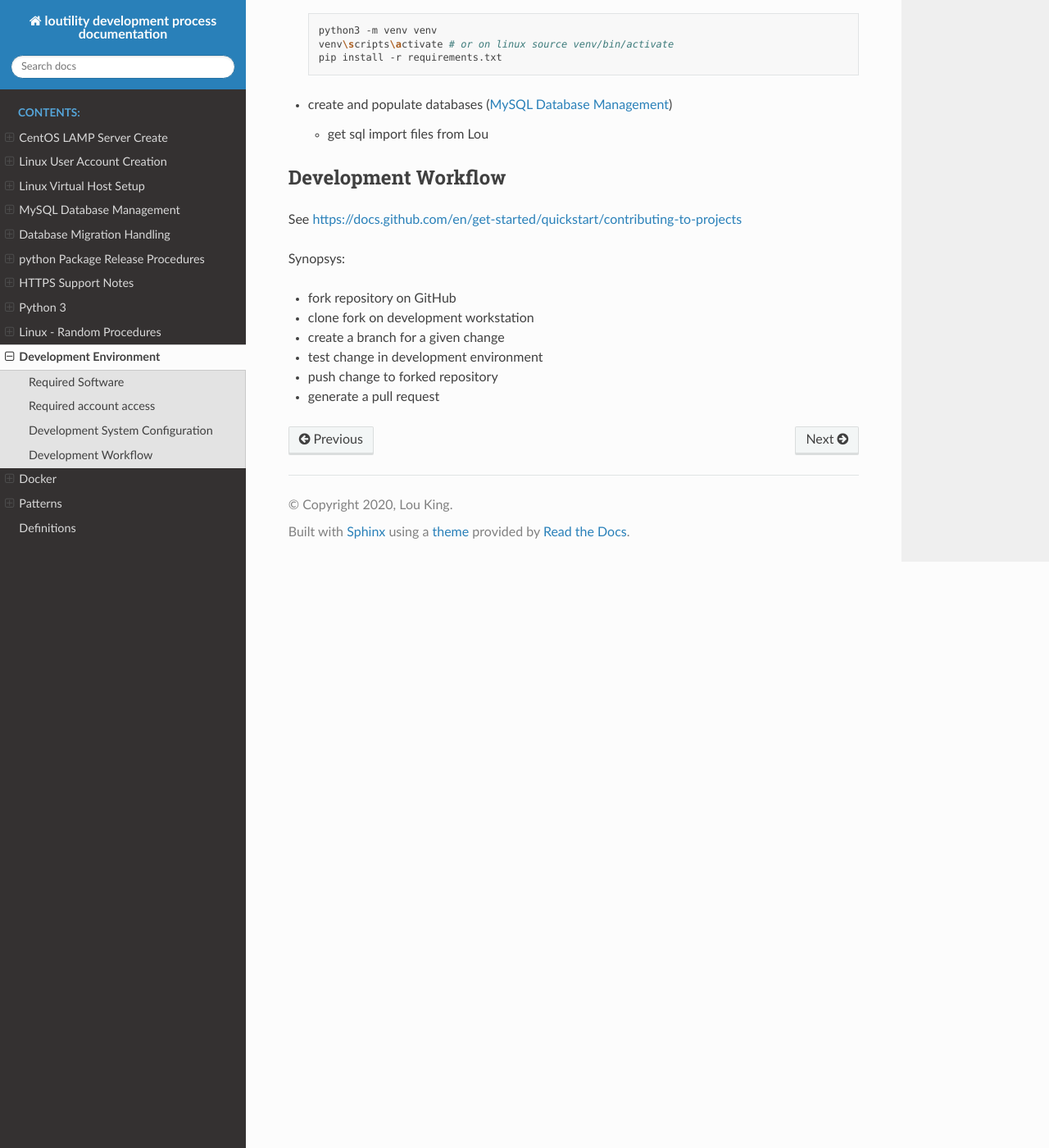
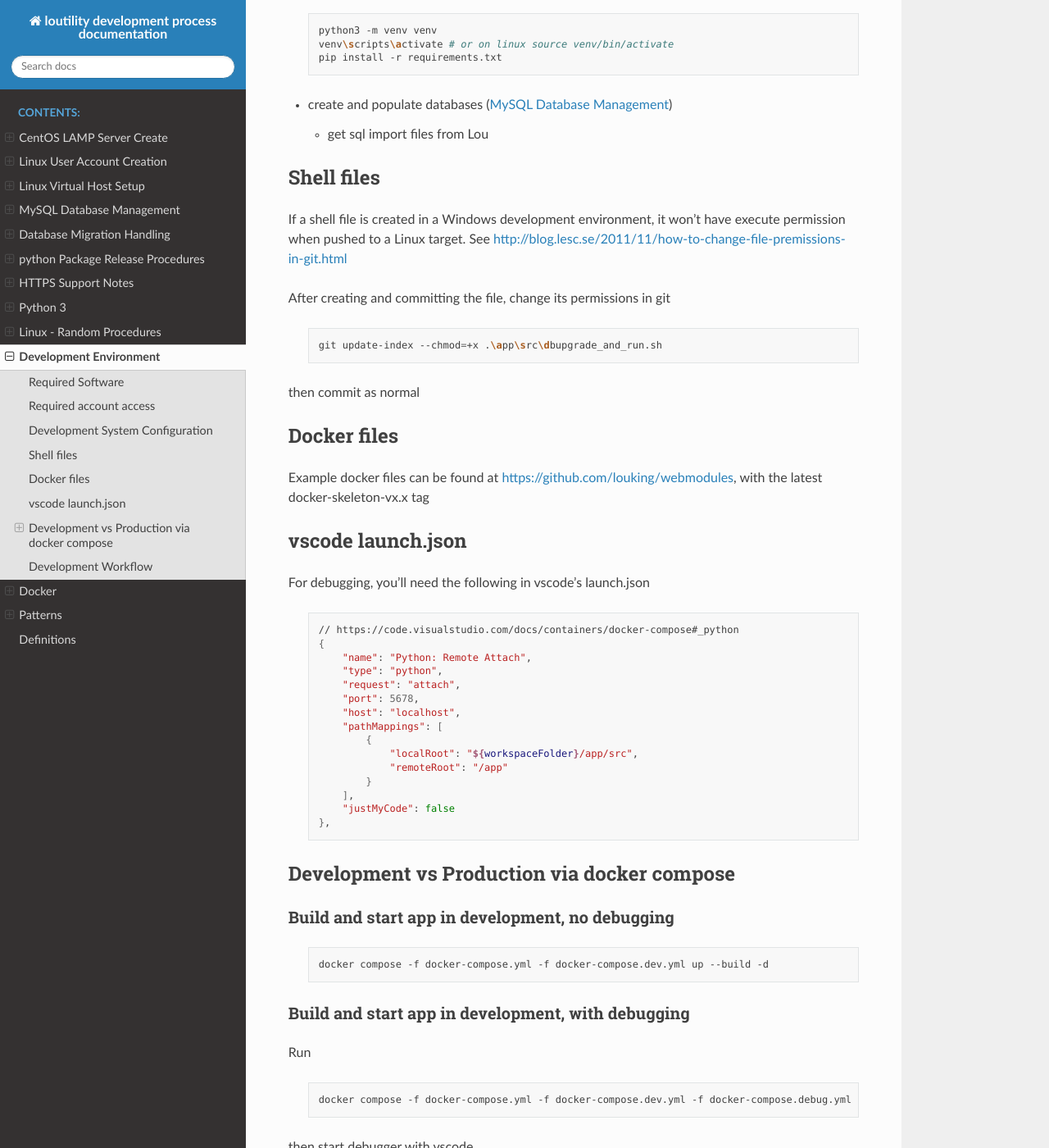
Before and after one commit to shanholtzerk/fork_loudevprocess, a Sphinx documentation site: the page built from docs/source/development-environment.rst, in a window 1280 px wide and 1400 px high, scrolled down 732 px. Shown: the whole window at 82% size. Built offline with Sphinx 7.4.7 and the Read the Docs theme 2.0.0, drawn with Linux system fonts in a browser that asks for light colours; some of the changed text lies outside the part shown.

Commit message:
Development Environment: add Shell file permissions

```diff
--- a/docs/source/development-environment.rst
+++ b/docs/source/development-environment.rst
@@ -39,6 +39,74 @@ Development System Configuration
 
   * get sql import files from Lou
 
+Shell files
+----------------
+If a shell file is created in a Windows development environment, it won't have execute permission when pushed to
+a Linux target. See http://blog.lesc.se/2011/11/how-to-change-file-premissions-in-git.html
+
+After creating and committing the file, change its permissions in git
+
+  .. code-block:: shell
+
+    git update-index --chmod=+x .\app\src\dbupgrade_and_run.sh
+
+then commit as normal
+
+Docker files
+--------------
+Example docker files can be found at https://github.com/louking/webmodules, with the latest docker-skeleton-vx.x tag
+
+vscode launch.json
+--------------------
+For debugging, you'll need the following in vscode's launch.json
+
+  .. code-block:: shell
+
+    // https://code.visualstudio.com/docs/containers/docker-compose#_python
+    {
+        "name": "Python: Remote Attach",
+        "type": "python",
+        "request": "attach",
+        "port": 5678,
+        "host": "localhost",
+        "pathMappings": [
+            {
+                "localRoot": "${workspaceFolder}/app/src",
+                "remoteRoot": "/app"
+            }
+        ],
+        "justMyCode": false
+    },
+
+Development vs Production via docker compose
+-------------------------------------------------
+
+Build and start app in development, no debugging
+~~~~~~~~~~~~~~~~~~~~~~~~~~~~~~~~~~~~~~~~~~~~~~~~~~~~~~
+
+  .. code-block:: shell
+
+    docker compose -f docker-compose.yml -f docker-compose.dev.yml up --build -d
+
+Build and start app in development, with debugging
+~~~~~~~~~~~~~~~~~~~~~~~~~~~~~~~~~~~~~~~~~~~~~~~~~~~~~~
+
+Run
+
+  .. code-block:: shell
+
+    docker compose -f docker-compose.yml -f docker-compose.dev.yml -f docker-compose.debug.yml up --build -d
+
+then start debugger with vscode
+
+Build and start app in Production
+~~~~~~~~~~~~~~~~~~~~~~~~~~~~~~~~~~~~~~~~~~~~~~~~~~~~~~
+
+  .. code-block:: shell
+
+    docker compose -f docker-compose.yml -f docker-compose.prod.yml up --build -d
+
+
 Development Workflow
 -----------------------
 
```
